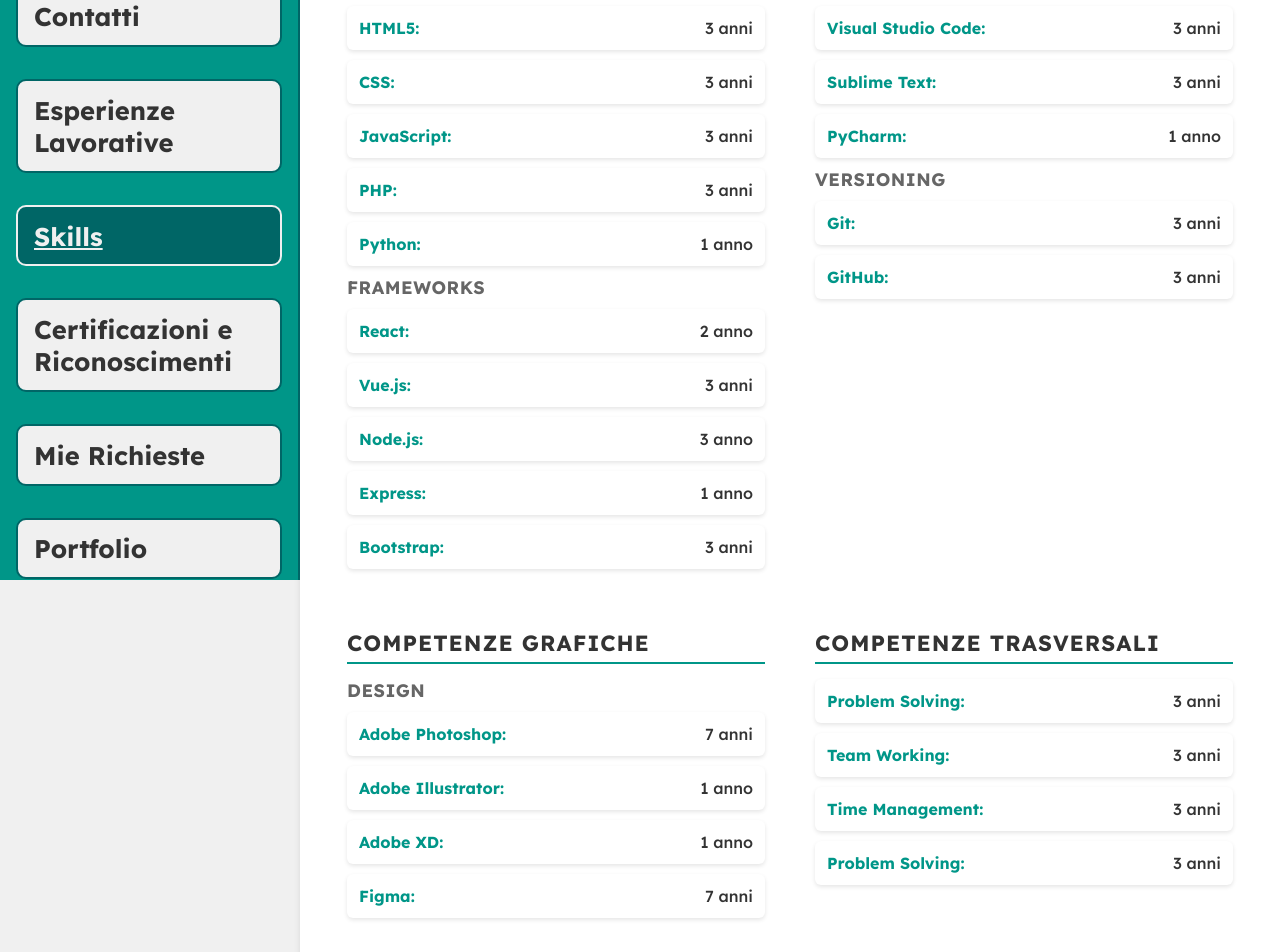
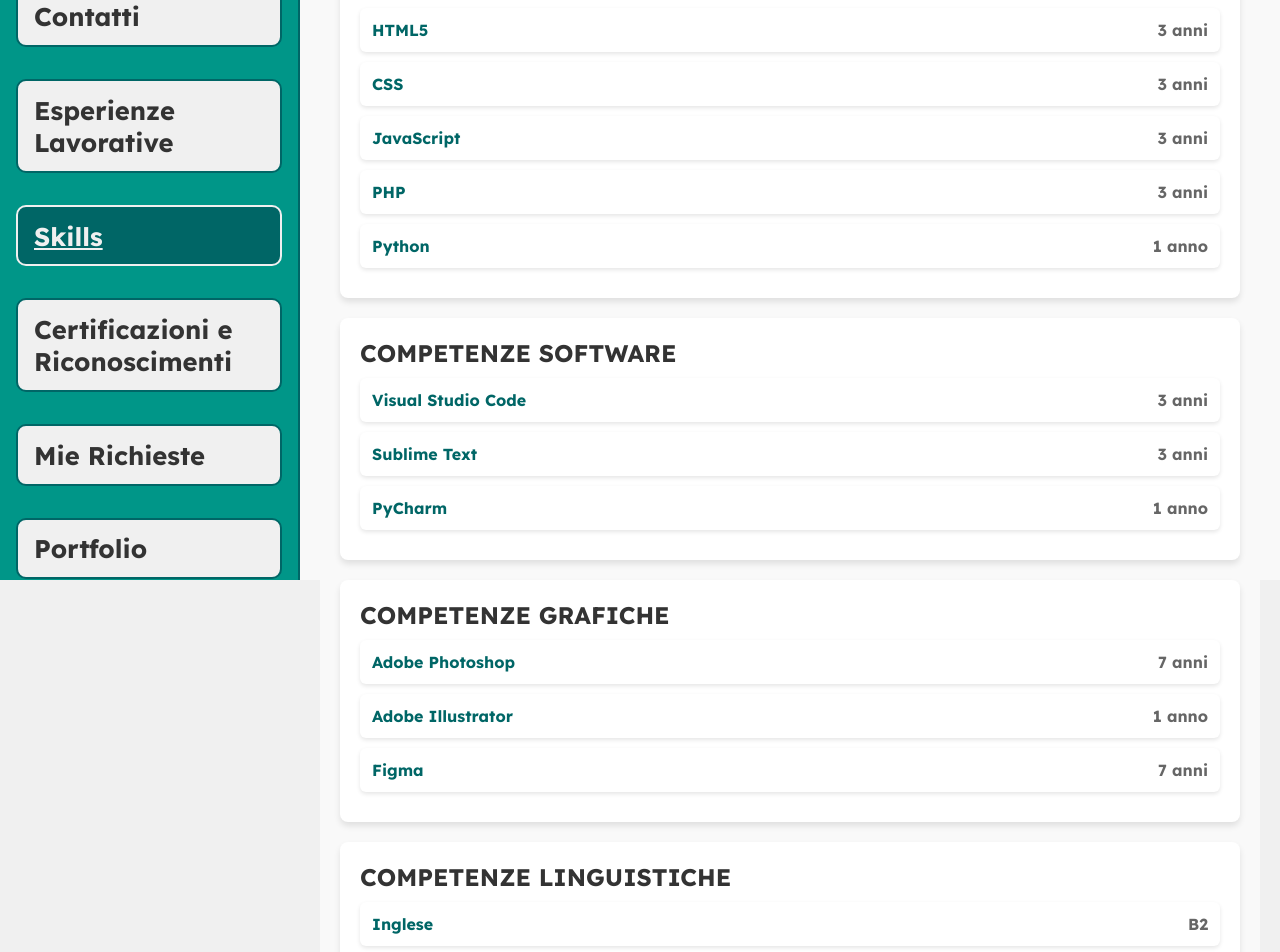
Before and after one commit to Alex-Uva89/alessandro-uva, a React (Vite) app: page /skills in a window 1280 px wide. Shown: the part 220-1172 px from the top of the page. Built offline with nearby package versions, Linux system fonts and the light colour scheme; a web font is replaced by a local one.

Commit message:
Migliora lo stile della pagina Portfolio con nuove classi CSS e aggiunge sezioni per le certificazioni

```diff
--- a/src/index.css
+++ b/src/index.css
@@ -90,7 +90,7 @@
   .Container-App{
     width: auto;
     height: fit-content;
-    margin-left: 41px;
+    margin-left: 50px;
     margin-top: -10px;
   }
 }
--- a/src/pages/SkillsPage.tsx
+++ b/src/pages/SkillsPage.tsx
@@ -4,156 +4,90 @@
 
 const SkillsPage: React.FC = () => {
   return (
-    <div className='Container-App'>
+    <div className="Container-App">
       <HeaderPage title="Competenze" />
-      <div className="skillsPage__content">
-        <div>
+      <main className="skills-page-content">
+        <section className="skills-category">
           <h2>Competenze Tecniche</h2>
-          <h3>Linguaggi</h3>
-          <ul>
-            <li>
-              <span>HTML5: </span>
-              <span>3 anni</span>
-            </li>
-            <li>
-              <span>CSS: </span>
-              <span>3 anni</span>
-            </li>
-            <li>
-              <span>JavaScript: </span>
-              <span>3 anni</span>
-            </li>
-            <li>
-              <span>PHP: </span>
-              <span>3 anni</span>
-            </li>
-            <li>
-              <span>Python: </span>
-              <span>1 anno</span>
-            </li>
-          </ul>
+          <div className="skills-list">
+            <div className="skill-item">
+              <span className="skill-name">HTML5</span>
+              <span className="skill-level">3 anni</span>
+            </div>
+            <div className="skill-item">
+              <span className="skill-name">CSS</span>
+              <span className="skill-level">3 anni</span>
+            </div>
+            <div className="skill-item">
+              <span className="skill-name">JavaScript</span>
+              <span className="skill-level">3 anni</span>
+            </div>
+            <div className="skill-item">
+              <span className="skill-name">PHP</span>
+              <span className="skill-level">3 anni</span>
+            </div>
+            <div className="skill-item">
+              <span className="skill-name">Python</span>
+              <span className="skill-level">1 anno</span>
+            </div>
+          </div>
+        </section>
 
-          <h3>Frameworks</h3>
-          <ul>
-            <li>
-              <span>React: </span>
-              <span>2 anno</span>
-            </li>
-            <li>
-              <span>Vue.js: </span>
-              <span>3 anni</span>
-            </li>
-            <li>
-              <span>Node.js: </span>
-              <span>3 anno</span>
-            </li>
-            <li>
-              <span>Express: </span>
-              <span>1 anno</span>
-            </li>
-            <li>
-              <span>Bootstrap: </span>
-              <span>3 anni</span>
-            </li>
-          </ul>
-        </div>
+        <section className="skills-category">
+          <h2>Competenze Software</h2>
+          <div className="skills-list">
+            <div className="skill-item">
+              <span className="skill-name">Visual Studio Code</span>
+              <span className="skill-level">3 anni</span>
+            </div>
+            <div className="skill-item">
+              <span className="skill-name">Sublime Text</span>
+              <span className="skill-level">3 anni</span>
+            </div>
+            <div className="skill-item">
+              <span className="skill-name">PyCharm</span>
+              <span className="skill-level">1 anno</span>
+            </div>
+          </div>
+        </section>
 
-        <div>
-          <h2>Competenze Software</h2>
-          <h3>IDE</h3>
-          <ul>
-            <li>
-              <span>Visual Studio Code: </span>
-              <span>3 anni</span>
-            </li>
-            <li>
-              <span>Sublime Text: </span>
-              <span>3 anni</span>
-            </li>
-            <li>
-              <span>PyCharm: </span>
-              <span>1 anno</span>
-            </li>
-          </ul>
+        <section className="skills-category">
+          <h2>Competenze Grafiche</h2>
+          <div className="skills-list">
+            <div className="skill-item">
+              <span className="skill-name">Adobe Photoshop</span>
+              <span className="skill-level">7 anni</span>
+            </div>
+            <div className="skill-item">
+              <span className="skill-name">Adobe Illustrator</span>
+              <span className="skill-level">1 anno</span>
+            </div>
+            <div className="skill-item">
+              <span className="skill-name">Figma</span>
+              <span className="skill-level">7 anni</span>
+            </div>
+          </div>
+        </section>
 
-          <h3>Versioning</h3>
-          <ul>
-            <li>
-              <span>Git: </span>
-              <span>3 anni</span>
-            </li>
-            <li>
-              <span>GitHub: </span>
-              <span>3 anni</span>
-            </li>
-          </ul>
-        </div>
-        <div>
-          <h2>Competenze Grafiche</h2>
-          <div>
-            <h3>Design</h3>
-            <ul>
-              <li>
-                <span>Adobe Photoshop: </span>
-                <span>7 anni</span>
-              </li>
-              <li>
-                <span>Adobe Illustrator: </span>
-                <span>1 anno</span>
-              </li>
-              <li>
-                <span>Adobe XD: </span>
-                <span>1 anno</span>
-              </li>
-              <li>
-                <span>Figma: </span>
-                <span>7 anni</span>
-              </li>
-            </ul>
+        <section className="skills-category">
+          <h2>Competenze Linguistiche</h2>
+          <div className="skills-list">
+            <div className="skill-item">
+              <span className="skill-name">Inglese</span>
+              <span className="skill-level">B2</span>
+            </div>
           </div>
-        </div>
+        </section>
 
-        <div>
-          <h2>Competenze Trasversali</h2>
-          <ul>
-            <li>
-              <span>Problem Solving: </span>
-              <span>3 anni</span>
-            </li>
-            <li>
-              <span>Team Working: </span>
-              <span>3 anni</span>
-            </li>
-            <li>
-              <span>Time Management: </span>
-              <span>3 anni</span>
-            </li>
-            <li>
-              <span>Problem Solving: </span>
-              <span>3 anni</span>
-            </li>
-          </ul>
-        </div>
-
-        <div>
-          <h2>Competenze Linguistiche</h2>
-          <ul>
-            <li>
-              <span>Inglese: </span>
-              <span>B2</span>
-            </li>
-          </ul>
-        </div>
-
-        <div>
+        <section className="skills-category">
           <h2>Competenze Aggiuntive</h2>
-          <ul>
-            <li>
-              <span>Patente B: </span>
-            </li>
-          </ul>
-        </div>
-      </div>
+          <div className="skills-list">
+            <div className="skill-item">
+              <span className="skill-name">Patente B</span>
+            </div>
+          </div>
+        </section>
+      </main>
     </div>
   );
 };
--- a/src/styles/portfolioPage.css
+++ b/src/styles/portfolioPage.css
@@ -1,3 +1,12 @@
+/* Container Styles */
+.Container-App {
+  font-family: Arial, sans-serif;
+  color: #333;
+  background-color: #f9f9f9;
+  padding: 20px;
+}
+
+/* Main Content */
 .portfolioPage__content {
   padding: 16px;
   font-weight: 500;
@@ -15,20 +24,20 @@
 }
 
 .portfolioPage__content a {
-  color: var(--green);
+  color: #00796b; /* Accessible green */
   text-decoration: none;
   transition: color 0.3s ease;
 }
 
 .portfolioPage__content a:hover,
 .portfolioPage__content a:focus {
-  color: var(--green-dark);
+  color: #004d40; /* Darker green for hover/focus */
   text-decoration: underline;
 }
 
 .portfolioPage__content a:focus {
-  outline: 2px solid var(--green-dark););
-  outline-offset: 2px;
+  outline: 3px solid #004d40; /* High-contrast focus outline */
+  outline-offset: 3px;
 }
 
 .portfolioPage__content-title {
@@ -36,17 +45,75 @@
   margin: 30px 0 10px;
 }
 
-.portfolioPage__content ul {
+/* Project List */
+.portfolioPage__projects {
   list-style: none;
-  padding-left: 20px;
   display: grid;
-  grid-template-columns: repeat(auto-fill, minmax(400px, 1fr));
+  grid-template-columns: repeat(auto-fill, minmax(300px, 1fr));
   gap: 20px;
   padding: 0;
   margin: 0;
   justify-items: center;
 }
 
-.portfolioPage__content li {
+.portfolioPage__projects li {
   list-style: none;
 }
+
+/* Project Card Styles */
+.project-card {
+  background: #ffffff;
+  border: 1px solid #ddd;
+  border-radius: 8px;
+  box-shadow: 0 4px 6px rgba(0, 0, 0, 0.1);
+  padding: 16px;
+  transition: transform 0.3s ease, box-shadow 0.3s ease;
+}
+
+.project-card:hover,
+.project-card:focus {
+  transform: scale(1.02);
+  box-shadow: 0 6px 10px rgba(0, 0, 0, 0.15);
+}
+
+.project-card img {
+  max-width: 100%;
+  height: auto;
+  border-radius: 4px;
+}
+
+.project-card h2 {
+  font-size: 1.25rem;
+  margin: 10px 0;
+}
+
+.project-card p {
+  font-size: 1rem;
+  line-height: 1.4;
+  color: #555;
+}
+
+.project-card a {
+  display: inline-block;
+  margin-top: 10px;
+  color: #00796b;
+  font-weight: bold;
+  text-decoration: none;
+}
+
+.project-card a:hover,
+.project-card a:focus {
+  text-decoration: underline;
+  color: #004d40;
+}
+
+/* Responsive Adjustments */
+@media (max-width: 768px) {
+  .portfolioPage__projects {
+    grid-template-columns: 1fr;
+  }
+
+  .portfolioPage__content p {
+    font-size: 1.2rem;
+  }
+}
--- a/src/styles/skillsPage.css
+++ b/src/styles/skillsPage.css
@@ -1,121 +1,67 @@
 /* Stile generale per la pagina */
-.skillsPage__content {
+.skills-page-content {
   display: grid;
-    grid-template-columns: repeat(auto-fill, minmax(300px, 1fr));
+  grid-template-columns: 1fr;
   gap: 20px;
   padding: 20px;
   background-color: #f9f9f9;
   border-radius: 8px;
+  margin-top: 8rem;
+}
+
+.skills-category {
+  background-color: #fff;
+  padding: 20px;
+  border-radius: 8px;
   box-shadow: 0 4px 6px rgba(0, 0, 0, 0.1);
 }
 
-  /* Stile per i titoli principali */
-  .skillsPage__content h2 {
+.skills-category h2 {
   color: #333;
-    font-size: 22px;
-    margin-bottom: 15px;
-    border-bottom: 2px solid var(--green);
-    padding-bottom: 5px;
-    text-transform: uppercase;
-    letter-spacing: 1px;
-    transition: color 0.3s ease;
-  }
-
-  .skillsPage__content h2:hover {
-    color: #005ea1;
-  }
-
-  /* Stile per i sottotitoli */
-  .skillsPage__content h3 {
-    color: #666;
-    font-size: 18px;
+  font-size: 24px;
   margin-bottom: 10px;
   text-transform: uppercase;
   font-weight: bold;
-    letter-spacing: 0.5px;
 }
 
-  /* Stile per le liste */
-  .skillsPage__content ul {
+.skills-list {
   list-style: none;
   padding: 0;
   margin: 0;
 }
 
-  .skillsPage__content ul li {
+.skill-item {
+  display: flex;
+  justify-content: space-between;
+  padding: 12px;
   background-color: #fff;
-    padding: 12px;
   margin-bottom: 10px;
   border-radius: 6px;
   box-shadow: 0 2px 4px rgba(0, 0, 0, 0.1);
-    display: flex;
-    justify-content: space-between;
-    align-items: center;
-    transition: box-shadow 0.2s;
+  transition: box-shadow 0.2s ease;
 }
 
-  .skillsPage__content ul li:hover {
+.skill-item:hover {
   box-shadow: 0 4px 8px rgba(0, 0, 0, 0.15);
+  border: .1px solid var(--green-dark);
 }
 
-  /* Stile per il testo delle competenze */
-  .skillsPage__content  ul li span {
-    color: #333;
-    font-weight: 500;
-    transition: all 0.3s ease;
+.skill-name {
+  font-weight: bold;
+  color: var(--green-dark);
 }
 
-  .skillsPage__content ul li span:first-child {
+.skill-level {
   font-weight: bold;
-    color: var(--green);
+  color: #666;
 }
 
-
-
-  /* Stile per i container delle competenze */
-  .skillsPage__content > div {
-    background-color: #ffffff;
+@media (max-width: 768px) {
+  .skills-page-content {
     padding: 15px;
-    border-radius: 8px;
-    transition: background-color 0.3s ease;
-    position: relative;
-    overflow: scroll;
-    scrollbar-width: none;
-    max-height: 100%;
-    transition: background-color 0.3s, transform 0.4s;
   }
 
-  .skillsPage__content > div:hover {
-    background-color: var(--green);
-    color: var(--white);
-    transform: scale(1.05);
-  }
-
-  .skillsPage__content > div:hover h2,
-  .skillsPage__content > div:hover h3{
-    color: var(--white);
-  }
-
-
-  .skillsPage__content > div:hover ul li span{
-    color: var(--black);
-    font-weight: 700;
-    font-size: 1.2rem;
-  }
-
-  /* Stile per rendere il layout responsivo */
-  @media (max-width: 768px) {
-    .skillsPage__content {
-      grid-template-columns: 1fr;
-    }
-
-    .skillsPage__content{
-      overflow: scroll;
-      scrollbar-width: none;
-    }
-
-    .skillsPage__content div{
-      height: 300px;
-      overflow: scroll;
+  .skills-category {
+    padding: 15px;
   }
 }
```
Also changed, not shown: src/pages/CertificationsPage.tsx (+21 -21 lines), src/pages/ExperiencePage.tsx (+41 -21 lines), src/pages/PortfolioPage.tsx (+7 -6 lines), src/pages/RequestsPage.tsx (+29 -13 lines), src/styles/certificationsPage.css (+13 -9 lines), src/styles/experiencePage.css (+7 -8 lines), src/styles/requestPage.css (+21 -7 lines). Lines whose indentation alone changed are shown as unchanged.
